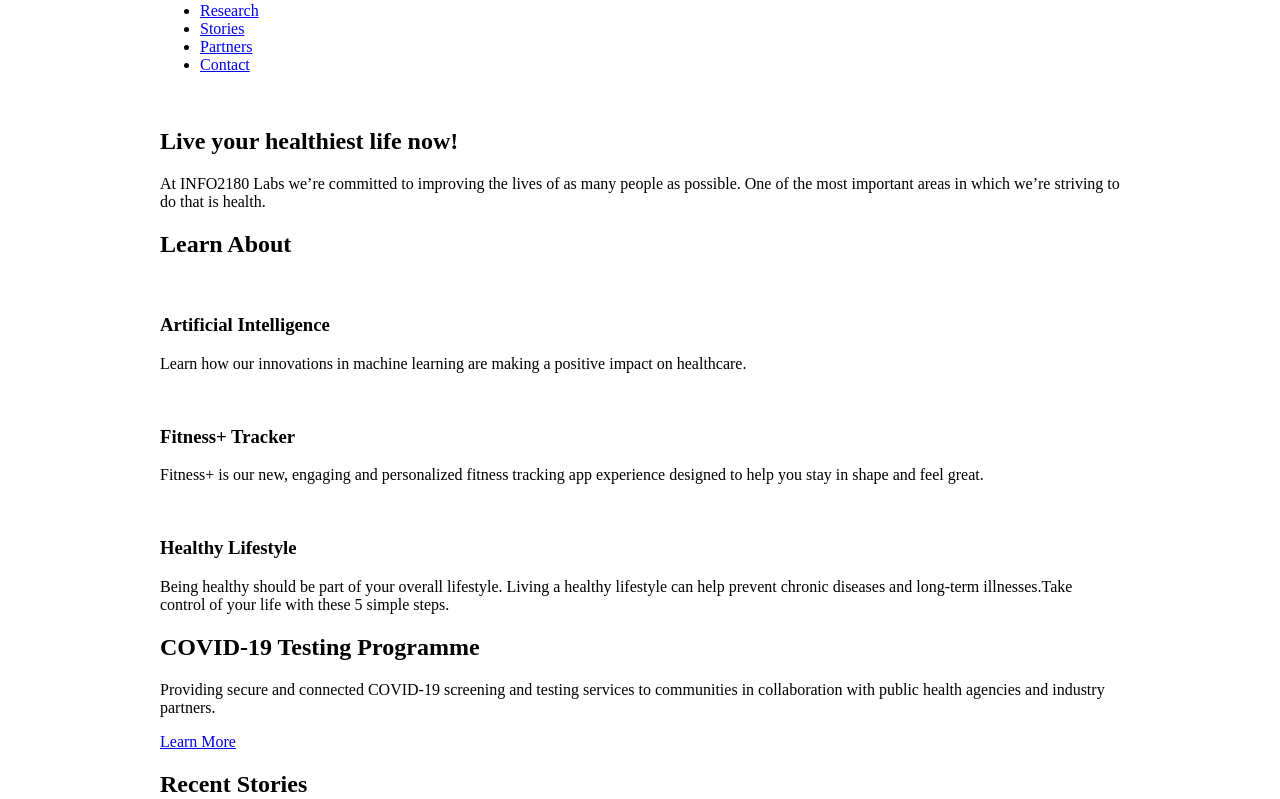
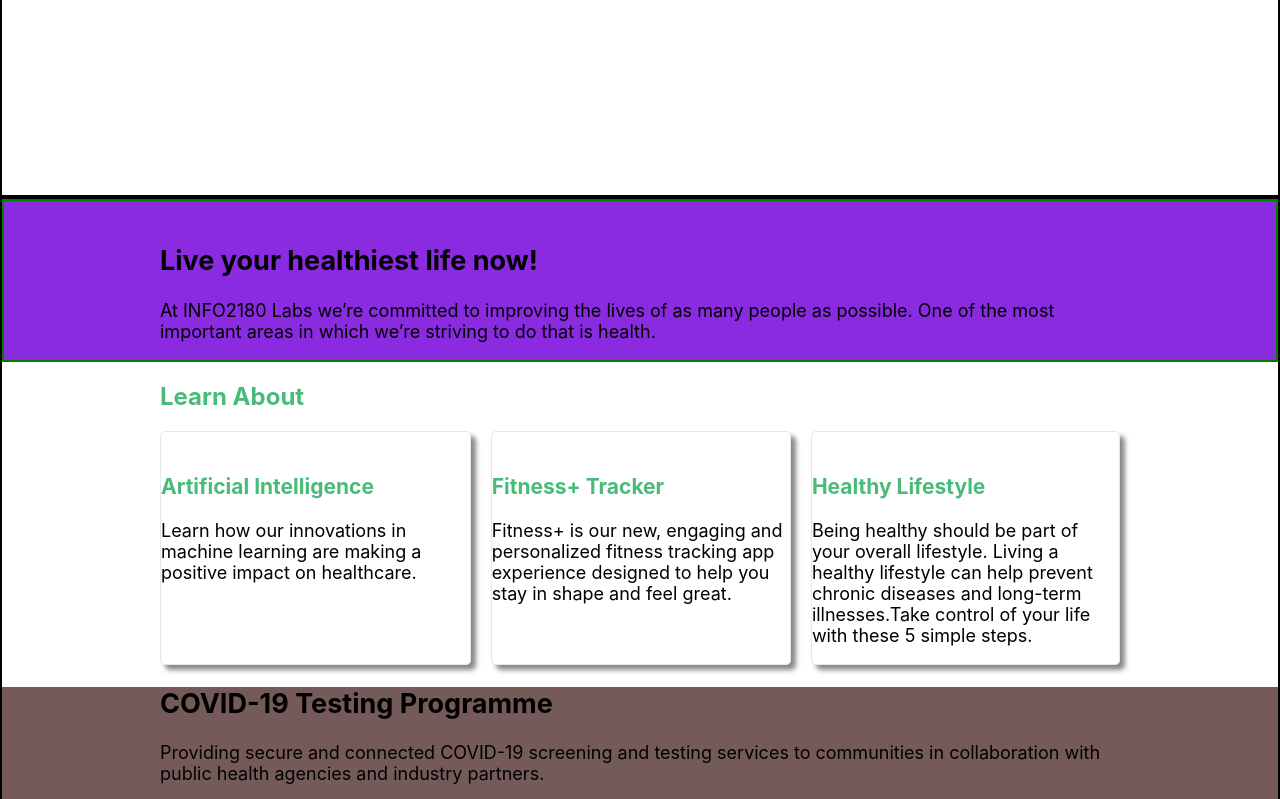
Before and after one commit to legend19410/info2180-project1, a plain HTML site: page index.html in a window 1280 px wide. Shown: the part 96-895 px from the top of the page. Drawn offline with Linux system fonts and the light colour scheme.

Commit message:
Added Limited CSS styles

```diff
--- a/styles.css
+++ b/styles.css
@@ -2,10 +2,119 @@
 body {
     margin: 0;
     font-size: 16px;
+    display: grid;
+    grid-template-columns: auto;
+    grid-template-rows: 20% 90% 30%;
+    font-family: -apple-system, BlinkMacSystemFont, 'Segoe UI', Roboto, Oxygen, Ubuntu, Cantarell, 'Open Sans', 'Helvetica Neue', sans-serif;
+    font-size: 18px;
 }
 
+header{
+    grid-column: 1;
+    grid-row: 1;
+    border: 2px solid black;
+    background-color: white;
+    font-size: 18px;
+
+}
+
+main{
+    grid-column: 1;
+    grid-row: 2;
+    border: 2px solid black
+}
+
+footer{
+    grid-column: 1;
+    grid-row: 3;
+    border: 2px solid black;
+}
 .container {
     margin: 0 auto;
     max-width: 960px;
     width: 100%;
 }
+
+.cards{
+    display: grid;
+    grid-template-columns: auto auto auto;
+    grid-template-rows: auto;
+    grid-gap: 20px;
+
+}
+
+.overview-hero{
+    background-color: blueviolet;
+    border: 2px solid green;
+}
+
+.testing{
+    background-color: rgb(117, 90, 90);
+}
+
+.newsletter{
+    background-color: rgb(91, 156, 91) ;
+    border: 2px solid brown;
+}
+
+.card{
+    border: 1px solid #e2e8f0;
+    border-radius: 5px;
+    box-shadow: 5px 5px 5px #888888;
+}
+
+.card-body h3{
+    color: #48bb78;
+    font-size: 21px;
+}
+
+.card:nth-child(1){
+    grid-column: 1;
+    grid-row: 1;
+
+}
+.card:nth-child(2){
+    grid-column: 2;
+    grid-row: 1;
+
+}
+.card:nth-child(3){
+    grid-column: 3;
+    grid-row: 1;
+
+}
+
+
+nav ul li{
+    display: inline;
+    padding-left: 12px;
+    list-style-type: none;
+}
+
+a{
+    color: #6b7280;
+    text-decoration: none;
+}
+
+.learn-about .container h2{
+    color: #48bb78;
+    font-size: 24px;
+}
+
+a:hover{
+    color: #5a67D8;
+}
+
+.container h1{
+    display: inline-block;
+    border: 2px solid black;
+}
+nav ul{
+    display: inline-block;
+}
+
+nav{
+    display: inline-block;
+    border: 2px solid green;
+    padding-left: 4px;
+}
```
